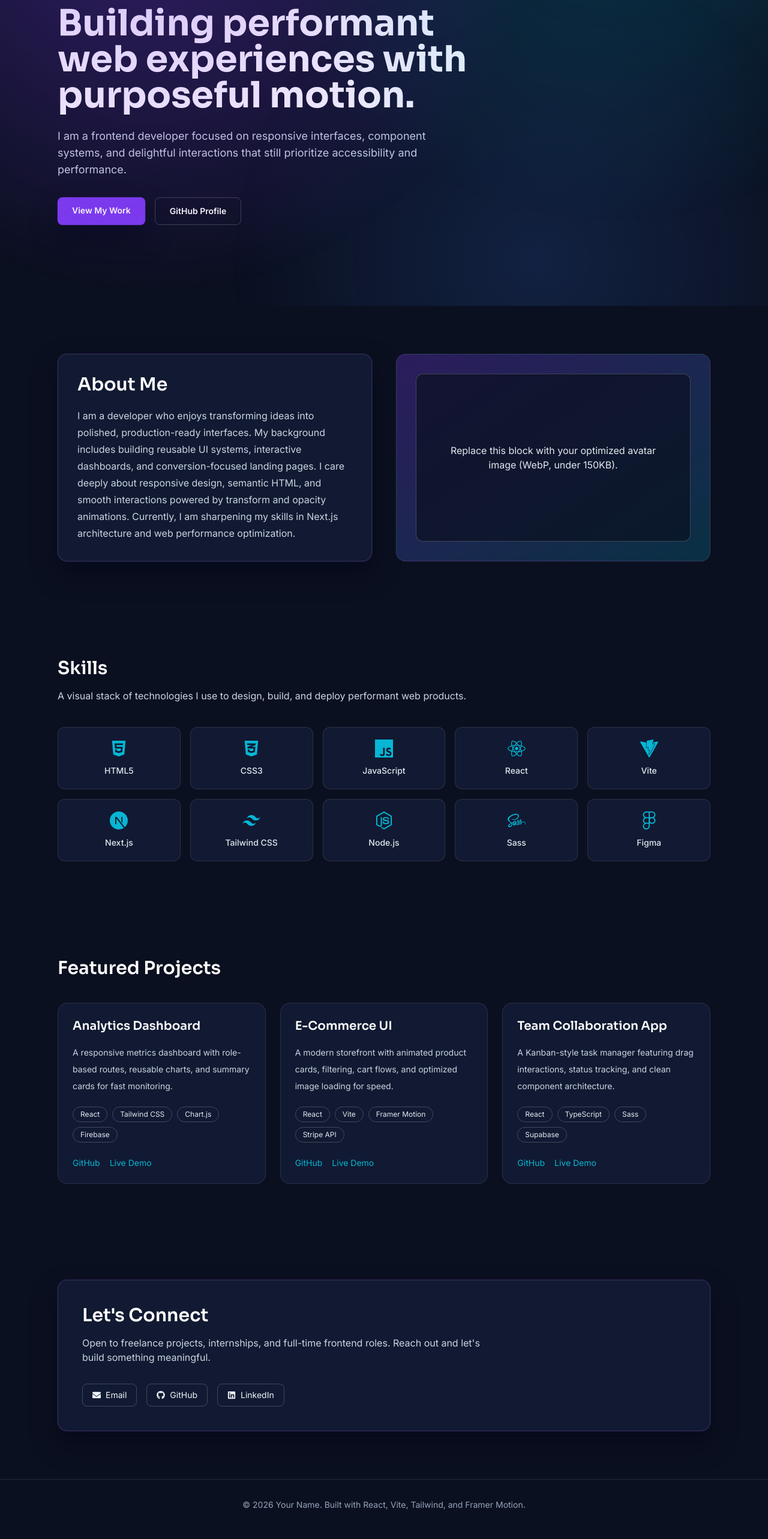
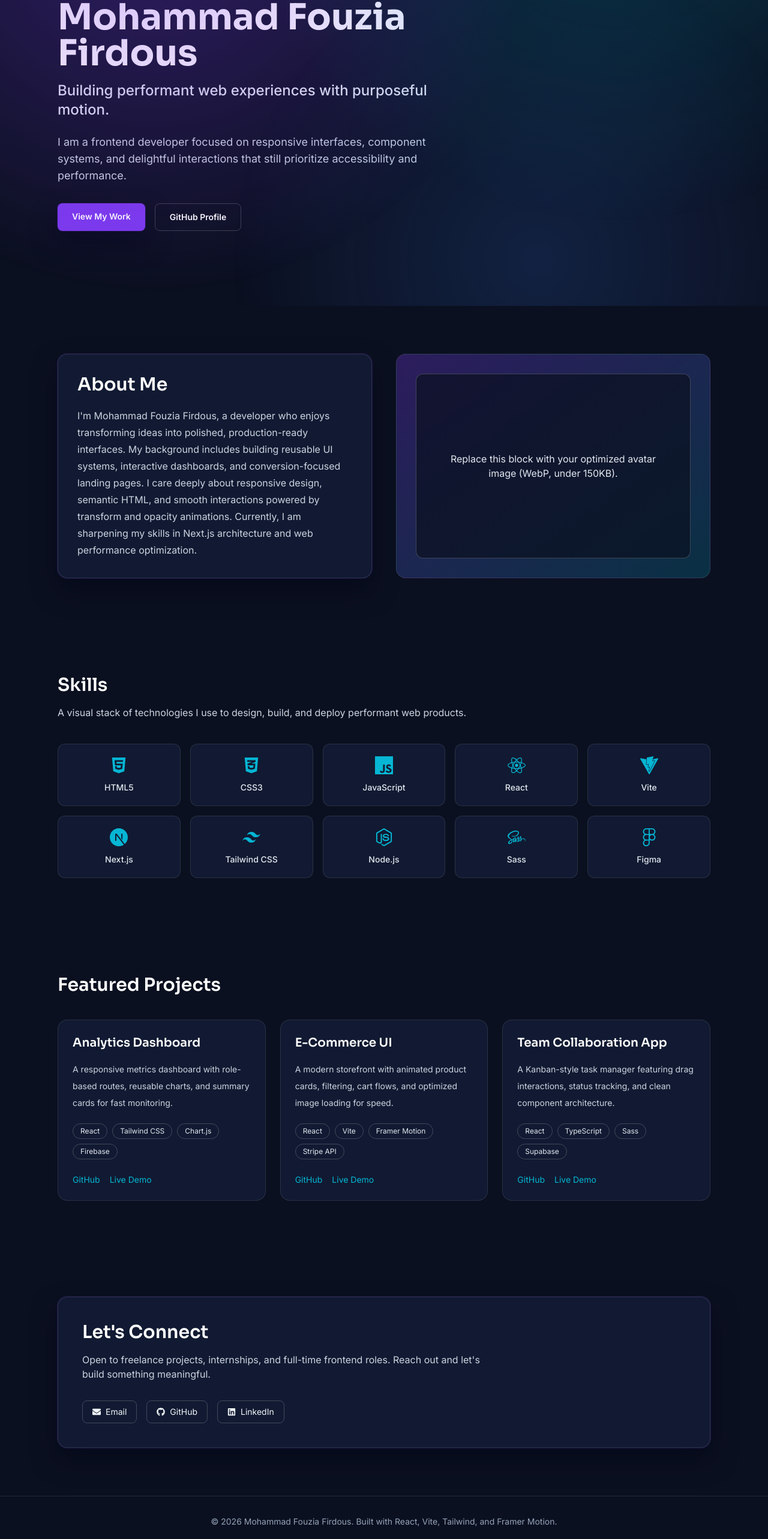
Before and after one commit to Fouzia77/Personal-Portfolio-, a React (Vite) app: page / in a window 1280 px wide. Shown: the part 231-2797 px from the top of the page at 60% size. Built offline with nearby package versions, Linux system fonts and the light colour scheme.

Commit message:
Personal Portfolio Website

```diff
--- a/index.html
+++ b/index.html
@@ -5,10 +5,10 @@
     <link rel="icon" type="image/svg+xml" href="/favicon.svg" />
     <meta name="viewport" content="width=device-width, initial-scale=1.0" />
     <meta
-      name="Fouzia Firdous"
-      content="Personal portfolio of a frontend developer showcasing projects, skills, animations, and contact links."
+      name="description"
+      content="Personal portfolio of Mohammad Fouzia Firdous — frontend developer. Projects, skills, animations, and contact."
     />
-    <title>Your Name | Frontend Developer Portfolio</title>
+    <title>Mohammad Fouzia Firdous | Frontend Developer Portfolio</title>
   </head>
   <body>
     <div id="root"></div>
--- a/src/App.jsx
+++ b/src/App.jsx
@@ -42,7 +42,7 @@ const projects = [
     description:
       "A responsive metrics dashboard with role-based routes, reusable charts, and summary cards for fast monitoring.",
     tech: ["React", "Tailwind CSS", "Chart.js", "Firebase"],
-    github: "https://github.com/Fouzia77/Personal-Portfolio-.git",
+    github: "https://github.com/Fouzia77/Personal-Portfolio-",
     demo: "https://personalportfolio-ten-ashen.vercel.app",
   },
   {
@@ -50,7 +50,7 @@ const projects = [
     description:
       "A modern storefront with animated product cards, filtering, cart flows, and optimized image loading for speed.",
     tech: ["React", "Vite", "Framer Motion", "Stripe API"],
-    github: "https://github.com/your-username/ecommerce-ui",
+    github: "https://github.com/Fouzia77/ecommerce-ui",
     demo: "https://example-store.netlify.app",
   },
   {
@@ -58,7 +58,7 @@ const projects = [
     description:
       "A Kanban-style task manager featuring drag interactions, status tracking, and clean component architecture.",
     tech: ["React", "TypeScript", "Sass", "Supabase"],
-    github: "https://github.com/your-username/team-collab-app",
+    github: "https://github.com/Fouzia77/team-collab-app",
     demo: "https://example-collab.vercel.app",
   },
 ]
@@ -76,7 +76,7 @@ function App() {
       <header className="sticky top-0 z-50 border-b border-white/10 bg-base/80 backdrop-blur-xl">
         <nav className="mx-auto flex w-full max-w-6xl items-center justify-between px-4 py-4 sm:px-6 lg:px-8">
           <a href="#hero" className="font-heading text-lg font-semibold tracking-wide text-white">
-            YourName<span className="text-accent">.</span>
+            Fouzia<span className="text-accent">.</span>
           </a>
           <button
             type="button"
@@ -138,8 +138,11 @@ function App() {
                 Full Stack Developer
               </p>
               <h1 className="font-heading text-4xl font-bold leading-tight text-white sm:text-5xl lg:text-6xl">
+                Mohammad Fouzia Firdous
+              </h1>
+              <p className="mt-4 max-w-2xl text-xl font-medium text-slate-200 sm:text-2xl">
                 Building performant web experiences with purposeful motion.
-              </h1>
+              </p>
               <p className="mt-6 max-w-2xl text-base text-slate-300 sm:text-lg">
                 I am a frontend developer focused on responsive interfaces, component systems, and
                 delightful interactions that still prioritize accessibility and performance.
@@ -175,8 +178,8 @@ function App() {
           <div className="rounded-2xl border border-white/10 bg-panel p-8 shadow-glow">
             <h2 className="font-heading text-3xl font-semibold text-white">About Me</h2>
             <p className="mt-5 leading-7 text-slate-300">
-              I am a developer who enjoys transforming ideas into polished, production-ready
-              interfaces. My background includes building reusable UI systems, interactive
+              I&apos;m Mohammad Fouzia Firdous, a developer who enjoys transforming ideas into polished,
+              production-ready interfaces. My background includes building reusable UI systems, interactive
               dashboards, and conversion-focused landing pages. I care deeply about responsive
               design, semantic HTML, and smooth interactions powered by transform and opacity
               animations. Currently, I am sharpening my skills in Next.js architecture and web
@@ -296,7 +299,7 @@ function App() {
             </p>
             <div className="mt-8 flex flex-wrap gap-4">
               <a
-                href="mailto:your-email@example.com"
+                href="mailto:mdfouziafirdous07@gmail.com"
                 className="inline-flex items-center gap-2 rounded-lg border border-white/20 px-4 py-2 text-sm text-slate-100 transition hover:border-accent"
               >
                 <FaEnvelope aria-hidden="true" /> Email
@@ -310,7 +313,7 @@ function App() {
                 <FaGithub aria-hidden="true" /> GitHub
               </a>
               <a
-                href="https://linkedin.com/in/Fouzia Firdous Mohammad"
+                href="https://www.linkedin.com/in/fouzia-firdous-mohammad-384072291"
                 target="_blank"
                 rel="noreferrer"
                 className="inline-flex items-center gap-2 rounded-lg border border-white/20 px-4 py-2 text-sm text-slate-100 transition hover:border-accent"
@@ -323,7 +326,10 @@ function App() {
       </main>
 
       <footer className="border-t border-white/10 py-8 text-center text-sm text-slate-400">
-        <p>© {new Date().getFullYear()} Your Name. Built with React, Vite, Tailwind, and Framer Motion.</p>
+        <p>
+          © {new Date().getFullYear()} Mohammad Fouzia Firdous. Built with React, Vite, Tailwind, and
+          Framer Motion.
+        </p>
       </footer>
     </div>
   )
```
Also changed, not shown: 1 other file (tests, documents, lock files or other folders).
